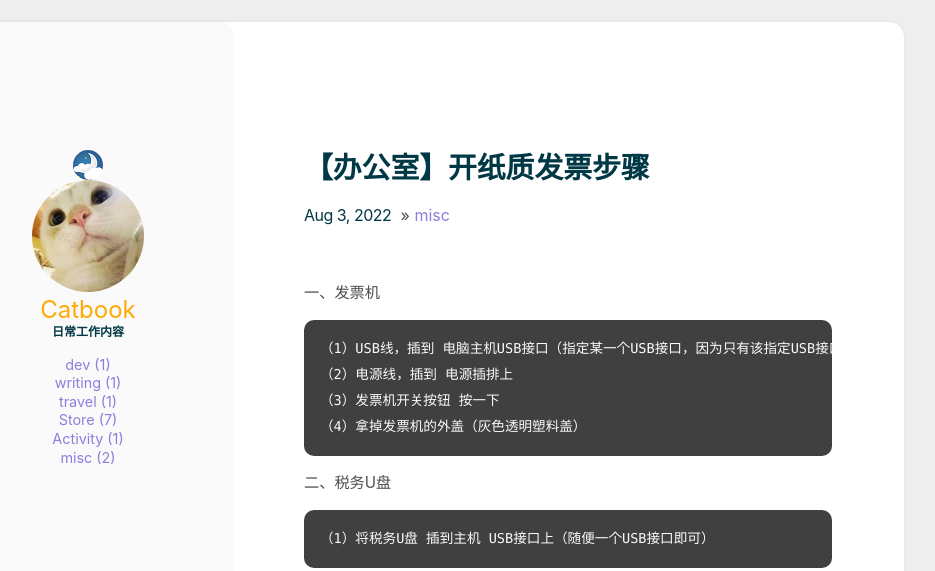
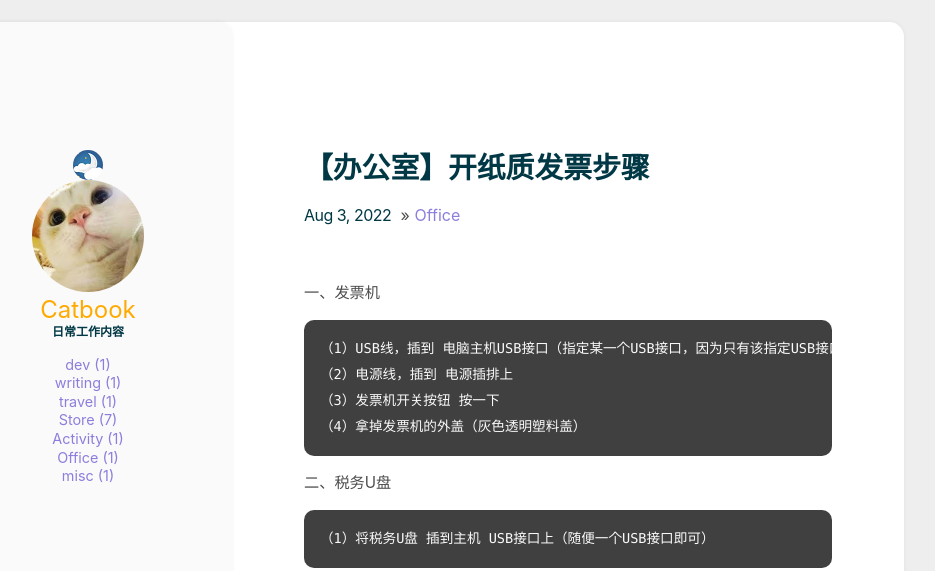
Before and after one commit to cuihuanhuan/cuihuanhuan.github.io, a Jekyll site: the page built from _posts/2022-08-03-【办公室】开纸质发票步骤.md, in a window 1280 px wide. Shown: the top 571 px of the page, without its empty margins (216-1151 px from the left). Built offline with Jekyll 4.4.1, drawn with Linux system fonts in a browser that asks for light colours.

Commit message:
Update 2022-08-03-【办公室】开纸质发票步骤.md

```diff
--- a/_posts/2022-08-03-【办公室】开纸质发票步骤.md
+++ b/_posts/2022-08-03-【办公室】开纸质发票步骤.md
@@ -1,7 +1,7 @@
 ---
 layout: post
 title: "【办公室】开纸质发票步骤"
-categories: misc
+category: Office
 ---
 
 一、发票机
```
